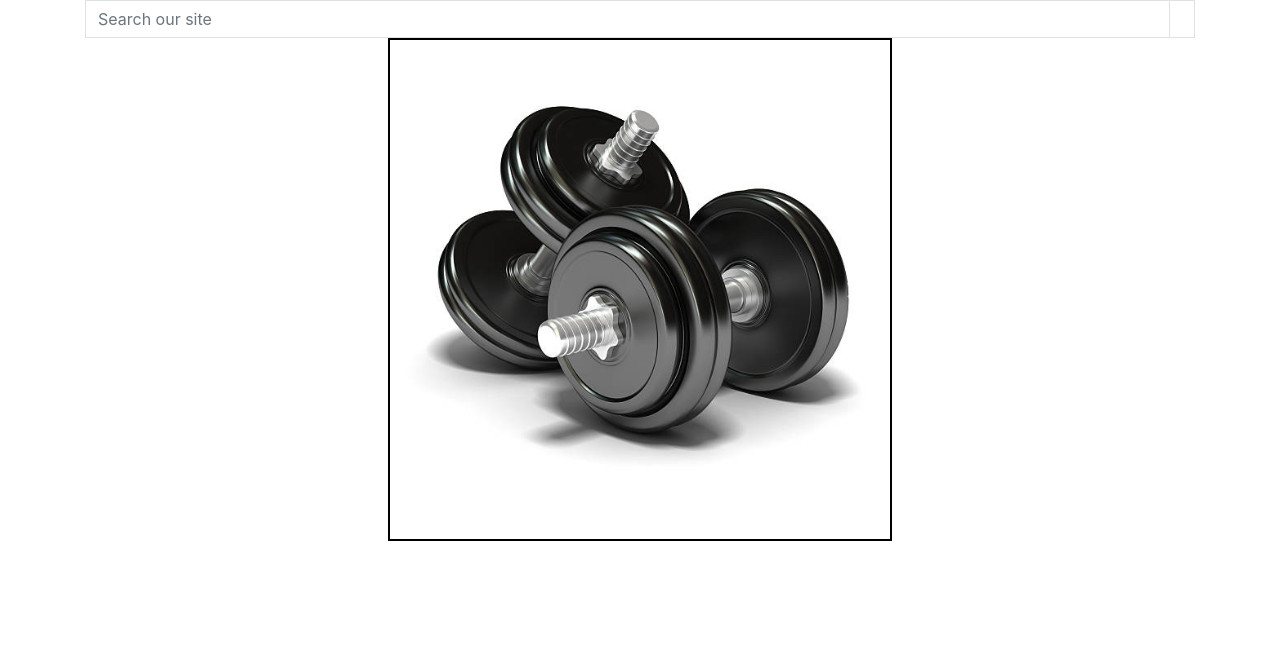
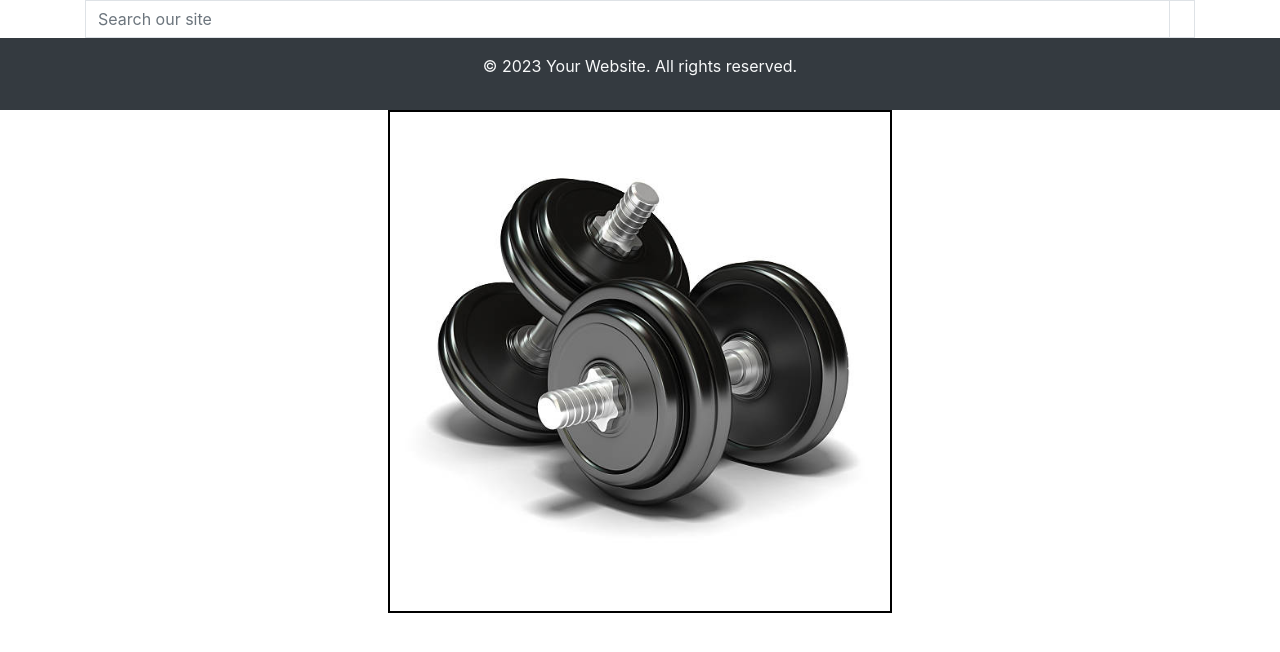
Before and after one commit to Thomas-Longworth/PeakPerformance-E-Commerce, a Django app: page / in a window 1280 px wide. Shown: the part 56-708 px from the top of the page. Run offline with Django 4.2, Linux system fonts and the light colour scheme; some libraries are stand-ins or nearby versions.

Commit message:
add footer to base.html

```diff
--- a/main/templates/index.html
+++ b/main/templates/index.html
@@ -5,7 +5,7 @@
 
 <div class="container col-5 mx-auto">
     <div id="carouselExampleIndicators" class="carousel slide" data-ride="carousel">
-        <ol class="carousel-indicators " style="color: red">
+        <ol class="carousel-indicators ">
             <li data-target="#carouselExampleIndicators" data-slide-to="0" class="active"></li>
             <li data-target="#carouselExampleIndicators" data-slide-to="1"></li>
             <li data-target="#carouselExampleIndicators" data-slide-to="2"></li>
--- a/templates/base.html
+++ b/templates/base.html
@@ -106,12 +106,11 @@
     </div>
 
 
-
-
-
-
-
-
+    <footer class="bg-dark text-light py-3 ">
+        <div class="container text-center">
+            <p>&copy; 2023 Your Website. All rights reserved.</p>
+        </div>
+    </footer>
 
 
 
```
Also changed, not shown: products/templates/product_detail.html (+4 -5 lines).
